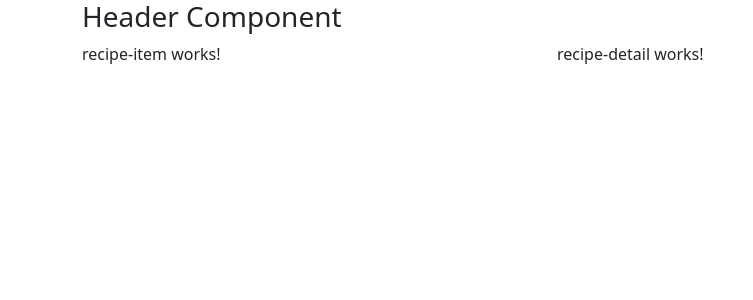
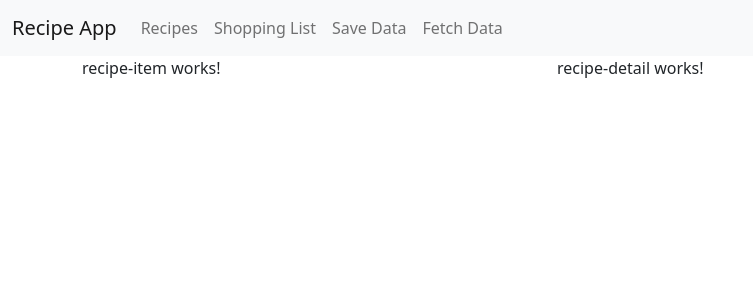
Before and after one commit to masoudtabatabaei/angular-recepie-book, an Angular app: page / in a window 1280 px wide. Shown: the top 300 px of the page, without its empty margins (0-753 px from the left). Built offline with nearby package versions, Linux system fonts and the light colour scheme.

Commit message:
Implement Header component

```diff
--- a/src/app/app.component.html
+++ b/src/app/app.component.html
@@ -1,4 +1,4 @@
+<app-header></app-header>
 <div class="container">
-  <app-header></app-header>
   <app-recipes></app-recipes>
 </div>
--- a/src/app/header/header.component.html
+++ b/src/app/header/header.component.html
@@ -1 +1,24 @@
-<h3>Header Component</h3>
+<nav class="navbar navbar-expand-lg navbar-light bg-light">
+  <div class="container-fluid">
+    <a class="navbar-brand" href="#">Recipe App</a>
+    <button class="navbar-toggler" type="button" data-toggle="collapse" data-target="#navbarNav" (click)="show = !show">
+      <span class="navbar-toggler-icon"></span>
+    </button>
+    <div class="collapse navbar-collapse" id="navbarNav" [class.show]="show">
+      <ul class="navbar-nav">
+        <li class="nav-item">
+          <a class="nav-link" href="#">Recipes</a>
+        </li>
+        <li class="nav-item">
+          <a class="nav-link" href="#">Shopping List</a>
+        </li>
+        <li class="nav-item">
+          <a class="nav-link" href="#">Save Data</a>
+        </li>
+        <li class="nav-item">
+          <a class="nav-link" href="#">Fetch Data</a>
+        </li>
+      </ul>
+    </div>
+  </div>
+</nav>
--- a/src/app/header/header.component.ts
+++ b/src/app/header/header.component.ts
@@ -5,5 +5,5 @@ import { Component } from "@angular/core";
   templateUrl: "./header.component.html"
 })
 export class HeaderComponent {
-
+  show = false;
 }
```
